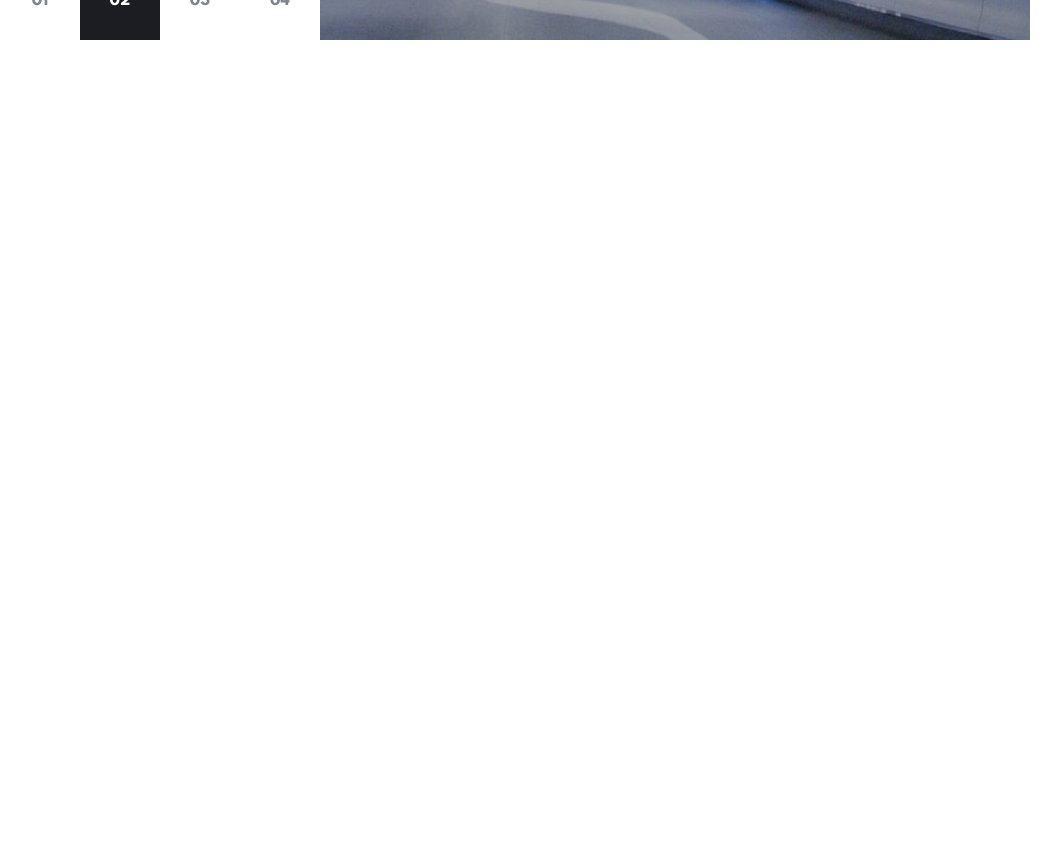
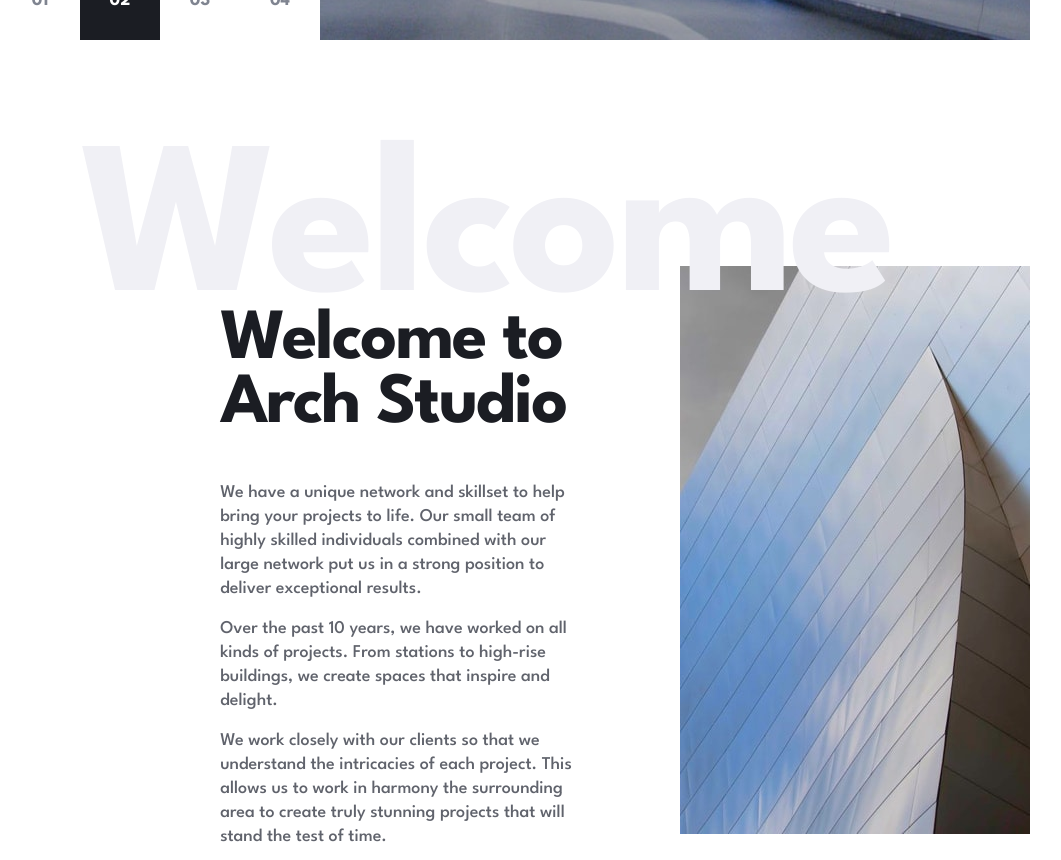
Before and after one commit to MarcinFiuk/arch-studio-multi-page-website, a React (Create React App) app: page / in a window 1280 px wide. Shown: the part 680-1540 px from the top of the page, without its empty margins (85-1146 px from the left). Before the commit the page ends 800 px from the top, so only its background shows below. Built offline with nearby package versions, Linux system fonts and the light colour scheme.

Commit message:
section welcome finished

```diff
--- a/src/App.js
+++ b/src/App.js
@@ -14,10 +14,16 @@ function App() {
 }
 
 const MainStyled = styled.main`
-    padding-inline: 32px;
+    display: flex;
+    flex-direction: column;
+    justify-content: center;
+    align-items: center;
+    gap: 4.5rem;
+    padding-inline: var(--mainPaddingMobile);
 
     @media (min-width: 768px) {
         padding-inline: 97px;
+        gap: 12.5rem;
     }
     @media (min-width: 1280px) {
         padding-inline: 165px;
--- a/src/components/Hero/Hero.js
+++ b/src/components/Hero/Hero.js
@@ -13,8 +13,8 @@ import {
 
 function Hero() {
     const [actualElement, setActualElement] = useState(0);
-    const mobile = useMatchMedia('(max-width: 520px)');
-    const desktop = useMatchMedia('(min-width: 1024px)');
+    const mobile = useMatchMedia('(max-width: 48rem)');
+    const desktop = useMatchMedia('(min-width: 64rem)');
 
     const changeSlide = () => {
         setActualElement((prev) => {
@@ -92,14 +92,12 @@ function Hero() {
     );
 }
 
-const parentPaddingToRemove = '32px';
+const Wrapper = styled.section`
+    position: relative;
+    width: calc(100% + 2 * var(--mainPaddingMobile));
+    margin-inline: calc(-1 * var(--mainPaddingMobile));
 
-const Wrapper = styled.div`
-    position: relative;
-    width: calc(100% + 2 * parentPaddingToRemove);
-    margin-inline: -${parentPaddingToRemove};
-
-    @media (min-width: 768px) {
+    @media (min-width: 48rem) {
         margin-inline: 0;
         width: 100%;
     }
@@ -112,7 +110,7 @@ const ContentWrapper = styled.div`
 `;
 
 const IndividualElement = styled.div`
-    flex-shrink: 0;
+    flex: 0 0 100%;
     position: relative;
     width: 100%;
     height: 560px;
@@ -125,7 +123,7 @@ const IndividualElement = styled.div`
         height: 100%;
     }
 
-    @media (min-width: 768px) {
+    @media (min-width: 48rem) {
         height: 720px;
     }
 `;
@@ -166,7 +164,7 @@ const Info = styled.div`
         }
     }
 
-    @media (min-width: 768px) {
+    @media (min-width: 48rem) {
         margin-inline: 58px;
 
         button {
@@ -174,7 +172,7 @@ const Info = styled.div`
         }
     }
 
-    @media (min-width: 1024px) {
+    @media (min-width: 64rem) {
         width: 50%;
         margin-inline: 190px;
 
@@ -190,7 +188,7 @@ const ButtonsWrapper = styled.div`
     button {
     }
 
-    @media (min-width: 1024px) {
+    @media (min-width: 64rem) {
         display: block;
         position: absolute;
         bottom: 0;
--- /dev/null
+++ b/src/components/Welcome/Welcome.js
@@ -0,0 +1,97 @@
+import styled from 'styled-components';
+
+import { HeadingXL, HeadingM, Paragraph } from './../../styles/style-template';
+
+function Welcome() {
+    return (
+        <Wrapper>
+            <HeadingXLUpdated>Welcome</HeadingXLUpdated>
+            <Description>
+                <HeadingMUpdated as='h2'>
+                    Welcome to
+                    <br />
+                    Arch Studio
+                </HeadingMUpdated>
+                <ParagraphUpdated>
+                    We have a unique network and skillset to help bring your
+                    projects to life. Our small team of highly skilled
+                    individuals combined with our large network put us in a
+                    strong position to deliver exceptional results.
+                </ParagraphUpdated>
+                <ParagraphUpdated>
+                    Over the past 10 years, we have worked on all kinds of
+                    projects. From stations to high-rise buildings, we create
+                    spaces that inspire and delight.
+                </ParagraphUpdated>
+                <ParagraphUpdated>
+                    We work closely with our clients so that we understand the
+                    intricacies of each project. This allows us to work in
+                    harmony the surrounding area to create truly stunning
+                    projects that will stand the test of time.
+                </ParagraphUpdated>
+            </Description>
+            <PhotoWrapper>
+                <img src='/assets/home/desktop/image-welcome.jpg' alt='' />
+            </PhotoWrapper>
+        </Wrapper>
+    );
+}
+
+const Wrapper = styled.section`
+    display: flex;
+    align-items: center;
+    gap: clamp(3.5rem, -7.1rem + 16.5vw, 7.8rem);
+    position: relative;
+`;
+
+const HeadingXLUpdated = styled(HeadingXL)`
+    position: absolute;
+    left: 0;
+    top: -102px;
+`;
+
+const Description = styled.div`
+    padding: 4.25rem 0 2.5rem;
+    flex: 1;
+
+    p:last-of-type {
+        margin-bottom: 0;
+    }
+
+    @media (min-width: 48rem) {
+        padding: 3rem 0 2rem;
+    }
+    @media (min-width: 64rem) {
+        margin-left: clamp(3.5rem, -17.4rem + 32.7vw, 12rem);
+        padding: 4.3125rem 0 0.6875rem;
+    }
+`;
+
+const HeadingMUpdated = styled(HeadingM)`
+    color: var(--veryDarkBlue);
+    margin-bottom: 1.375rem;
+
+    @media (min-width: 48rem) {
+        margin-bottom: 2.75rem;
+    }
+`;
+
+const ParagraphUpdated = styled(Paragraph)`
+    margin-bottom: 1rem;
+`;
+
+const PhotoWrapper = styled.div`
+    display: none;
+
+    img {
+        width: 100%;
+        height: 100%;
+    }
+
+    @media (min-width: 64rem) {
+        width: 350px;
+        max-height: 568px;
+        display: block;
+    }
+`;
+export default Welcome;
--- a/src/pages/Home.js
+++ b/src/pages/Home.js
@@ -1,9 +1,11 @@
 import Hero from '../components/Hero/Hero';
+import Welcome from '../components/Welcome/Welcome';
 
 function Home() {
     return (
         <>
             <Hero />
+            <Welcome />
         </>
     );
 }
--- a/src/styles/Global.js
+++ b/src/styles/Global.js
@@ -12,6 +12,8 @@ export const GlobalStyle = createGlobalStyle`
 --veryLightGrey:hsl(230,21%,95%);
 --red:hsl(0,68%,61%);
 --white:hsl(0,0%,100%);
+
+--mainPaddingMobile:32px
 }
 
 body{
@@ -22,6 +24,7 @@ body{
 `;
 
 /*
-@media (min-width: 768px)
-@media (min-width: 1280px)
+@media (min-width: 48rem)
+@media(min-width: 64rem)
+
 */
--- a/src/styles/style-template.js
+++ b/src/styles/style-template.js
@@ -8,7 +8,7 @@ export const HeadingXL = styled.span`
         font-weight: var(--fontWeight-700);
         font-size: clamp(7.5rem, -1.8rem + 19.3vw, 15.625rem);
         line-height: 200px;
-        letter-spacing: -3px;
+        letter-spacing: 10px;
         color: var(--veryLightGrey);
     }
 
```
